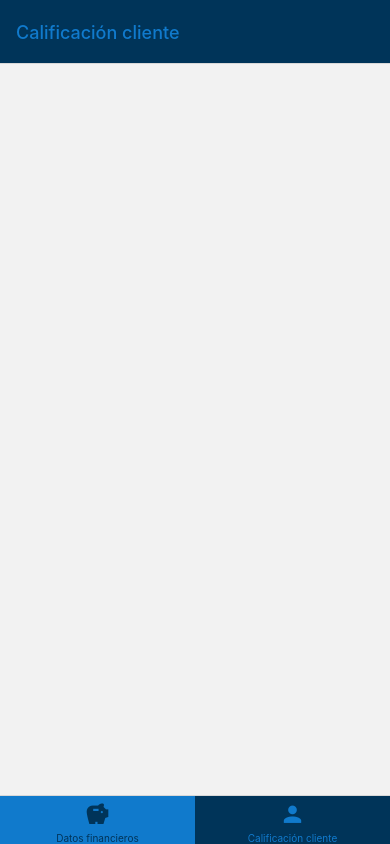
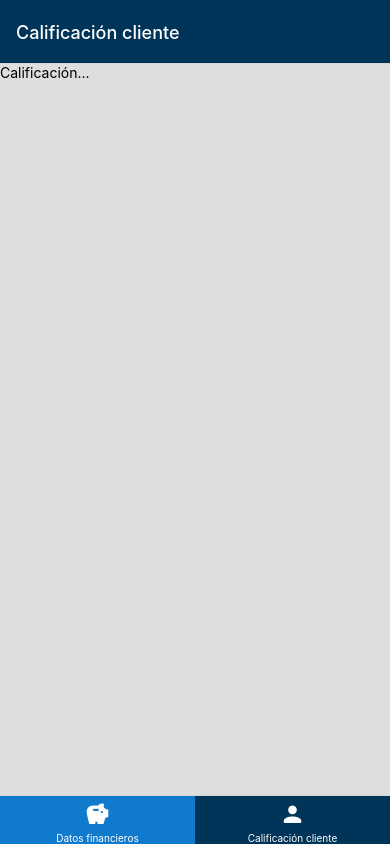
Before and after one commit to DMancia03/desafio-2-dps, a React Native app: screen /calificacion in a window 390 px wide. Built offline with nearby package versions, Linux system fonts and the light colour scheme.

Commit message:
Modificando diseño por una paleta de grises, blancos y azules

```diff
--- a/App.js
+++ b/App.js
@@ -1,3 +1,4 @@
+import React, {useState } from 'react';
 import { StatusBar } from 'expo-status-bar';
 import { StyleSheet, Text, View } from 'react-native';
 import colors from './src/styles/colors';
@@ -10,14 +11,17 @@ import Icon from 'react-native-vector-icons/MaterialCommunityIcons'
 export default function App() {
   const Tab = createBottomTabNavigator();
 
+  const [ingresos, setIngresos] = useState({});
+
+
   return (
     <NavigationContainer>
       <Tab.Navigator
         screenOptions={{
           tabBarActiveBackgroundColor: colors.PRYMARY_COLOR,
-          tabBarActiveTintColor: colors.SECONDARY_COLOR,
+          tabBarActiveTintColor: colors.WHITE,
           tabBarInactiveBackgroundColor: colors.SECONDARY_COLOR,
-          tabBarInactiveTintColor: colors.PRYMARY_COLOR,
+          tabBarInactiveTintColor: colors.WHITE,
         }} >
         <Tab.Screen
           name='datos'
@@ -28,7 +32,7 @@ export default function App() {
               backgroundColor: colors.PRYMARY_COLOR,
             },
             headerTitleStyle: {
-              color: colors.SECONDARY_COLOR,
+              color: colors.WHITE,
             },
             tabBarIcon: ({ color }) => <Icon  name="piggy-bank" color={color} size={26} />,
           }} />
@@ -41,7 +45,7 @@ export default function App() {
               backgroundColor: colors.PRYMARY_COLOR,
             },
             headerTitleStyle: {
-              color: colors.SECONDARY_COLOR,
+              color: colors.WHITE,
             },
             tabBarIcon: ({ color }) => <Icon  name="account" color={color} size={26} />,
           }} />
--- a/src/screens/calificacion_cliente/Calificacion.js
+++ b/src/screens/calificacion_cliente/Calificacion.js
@@ -1,9 +1,20 @@
 import React from "react";
+import { View, Text, StyleSheet } from 'react-native';
+import colors from "../../styles/colors";
 
-const Calificacion = () => {
+const Calificacion = ({ navigation }) => {
     return(
-        <></>
+        <View style={styles.container}>
+            <Text>Calificación...</Text>
+        </View>
     )
 }
 
 export default Calificacion;
+
+const styles = StyleSheet.create({
+    container: {
+        backgroundColor: colors.GRAY_BACKGROUND,
+        height: '100%',
+    },
+});
--- a/src/screens/datos_financieros/Ingresos.js
+++ b/src/screens/datos_financieros/Ingresos.js
@@ -1,9 +1,20 @@
 import React from "react";
+import { View, Text, StyleSheet } from 'react-native';
+import colors from "../../styles/colors";
 
-const Ingresos = () => {
+const Ingresos = ({ navigation }) => {
     return(
-        <></>
+        <View style={styles.container}>
+            <Text>Ingresos...</Text>
+        </View>
     )
 }
 
 export default Ingresos;
+
+const styles = StyleSheet.create({
+    container: {
+        backgroundColor: colors.GRAY_BACKGROUND,
+        height: '100%',
+    },
+});
--- a/src/styles/colors.js
+++ b/src/styles/colors.js
@@ -1,4 +1,6 @@
 export default {
     PRYMARY_COLOR: '#003459',
     SECONDARY_COLOR: '#107acc',
+    WHITE: 'white',
+    GRAY_BACKGROUND: '#dedede'
 }
```
